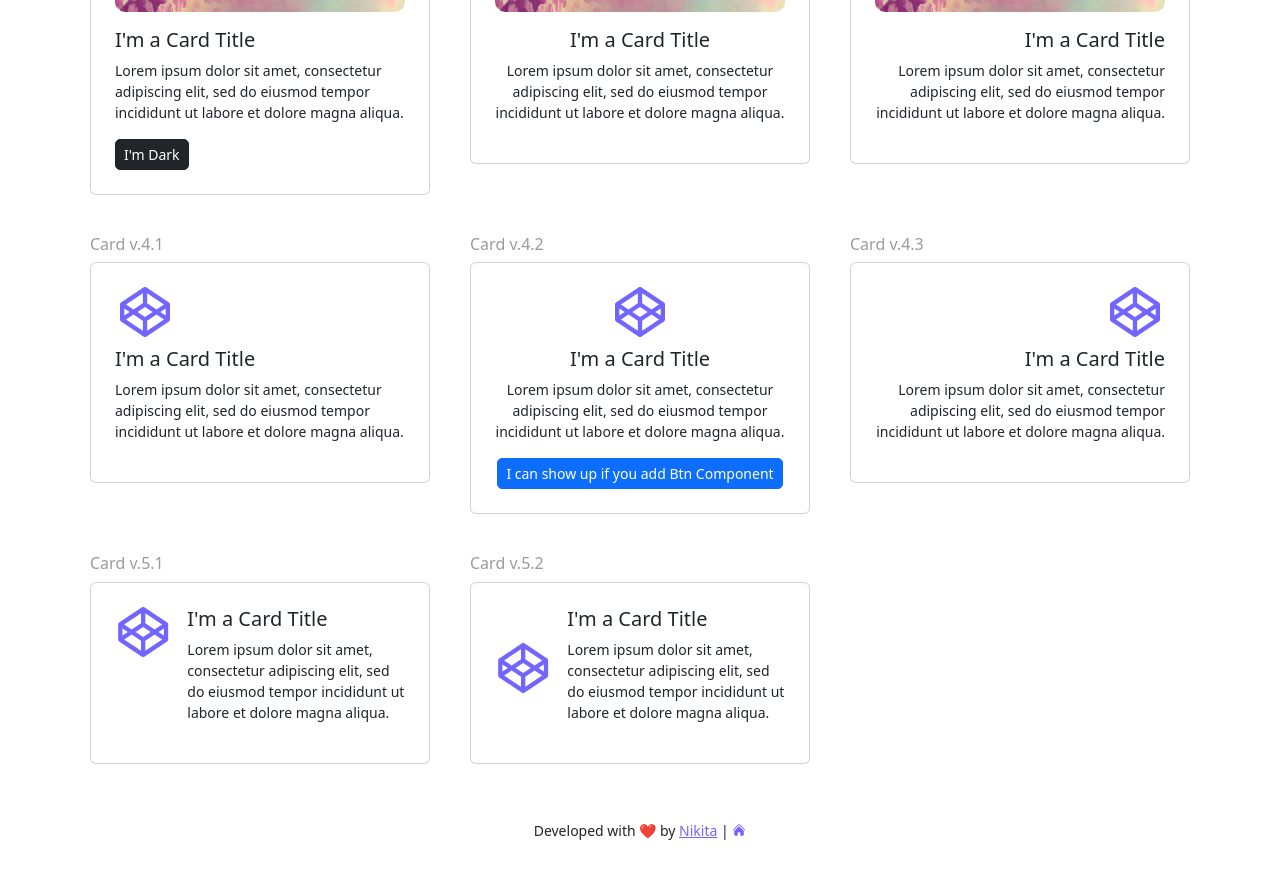
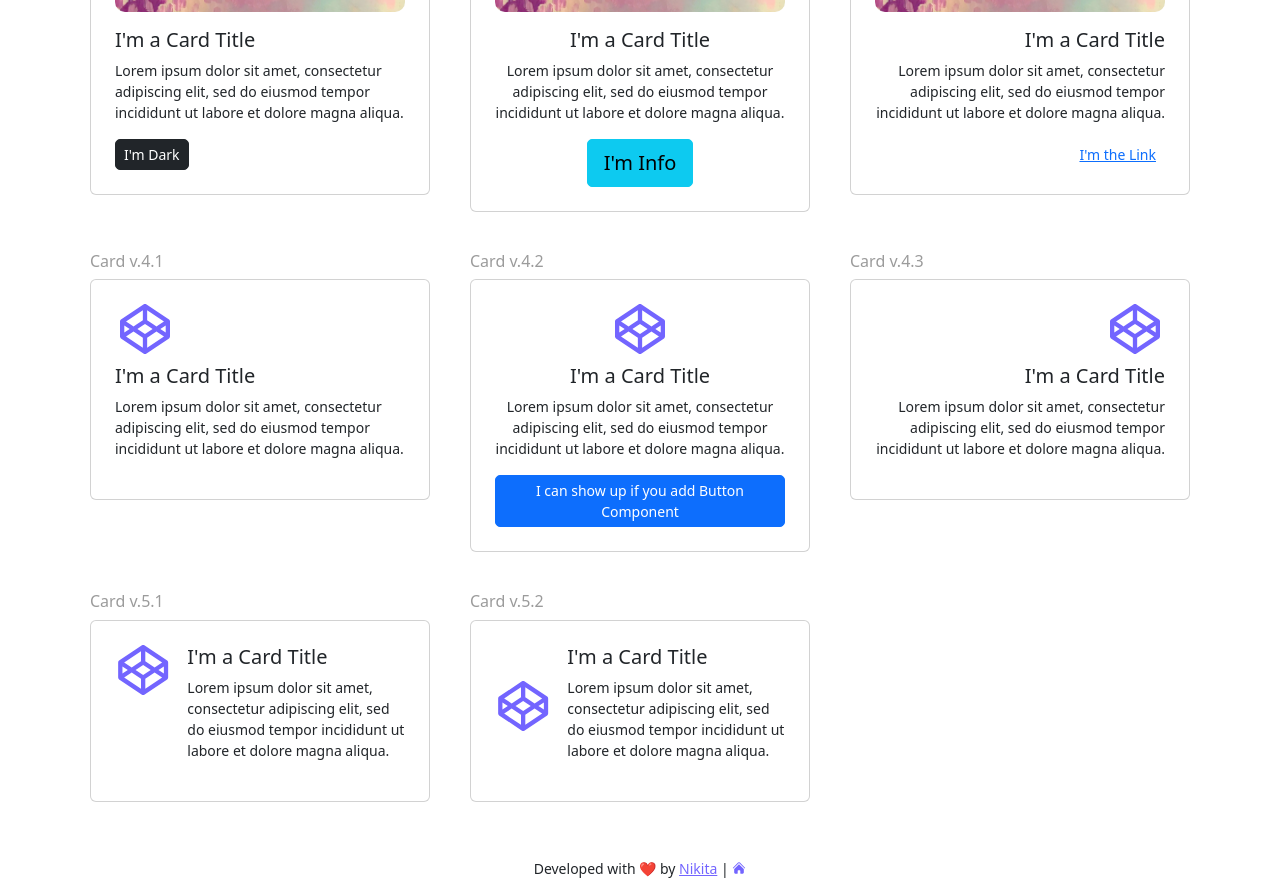
Before and after one commit to iamnikitamallya/react-ui-components, a React (Create React App) app: page /components in a window 1280 px wide. Shown: the part 1200-2079 px from the top of the page. Before the commit the page ends 2041 px from the top, so only its background shows below. Built offline with nearby package versions, Linux system fonts and the light colour scheme; a web font is replaced by a local one.

Commit message:
Fixing button

```diff
--- a/src/components/ui/Button.js
+++ b/src/components/ui/Button.js
@@ -13,7 +13,7 @@ export default function Button({variant, size, onClick, disabled, title, url, ic
 }
 
 Button.propTypes = {
-  variant: PropTypes.oneOf(['primary', 'secondary', 'light', 'dark', 'success', 'danger', 'warning', 'info']),
+  variant: PropTypes.oneOf(['primary', 'secondary', 'light', 'dark', 'success', 'danger', 'warning', 'info', 'link']),
   size: PropTypes.oneOf(['sm', 'lg']),
   disabled: PropTypes.bool,
   onClick: PropTypes.func
--- a/src/pages/Components.js
+++ b/src/pages/Components.js
@@ -79,11 +79,19 @@ export default function Components() {
     },
     {
       title: "Card v.3.2",
-      components: <Card imgUrl={card} textAlign="center" />,
+      components: (
+        <Card imgUrl={card} textAlign="center">
+          <Button title="I'm Info" variant="info" size="lg" />
+        </Card>
+      ),
     },
     {
       title: "Card v.3.3",
-      components: <Card imgUrl={card} textAlign="right" />,
+      components: (
+        <Card imgUrl={card} textAlign="right">
+          <Button title="I'm the Link" variant="link" size="sm" />
+        </Card>
+      ),
     },
     {
       title: "Card v.4.1",
@@ -93,7 +101,11 @@ export default function Components() {
       title: "Card v.4.2",
       components: (
         <Card icon={<FaCodepen />} textAlign="center">
-          <Button title="I can show up if you add Btn Component" variant="primary" size="sm" />
+          <Button
+            title="I can show up if you add Button Component"
+            variant="primary"
+            size="sm"
+          />
         </Card>
       ),
     },
```
